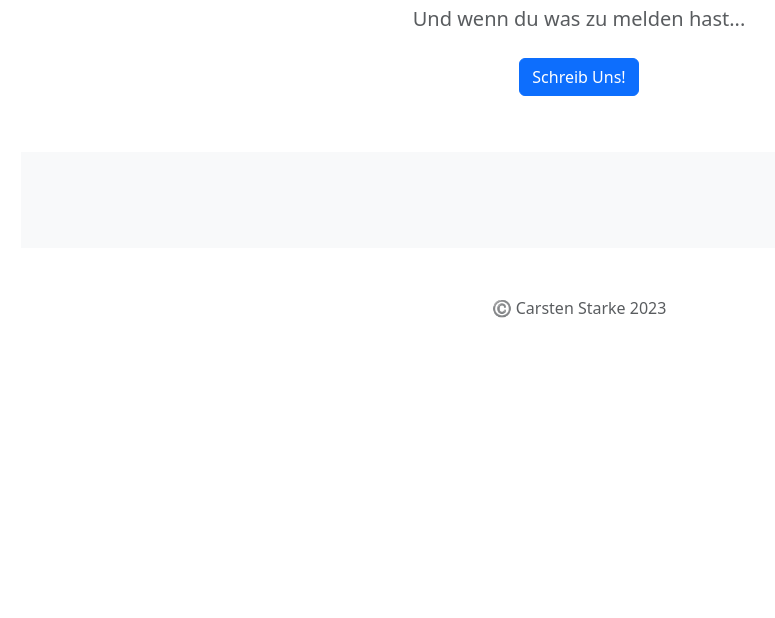
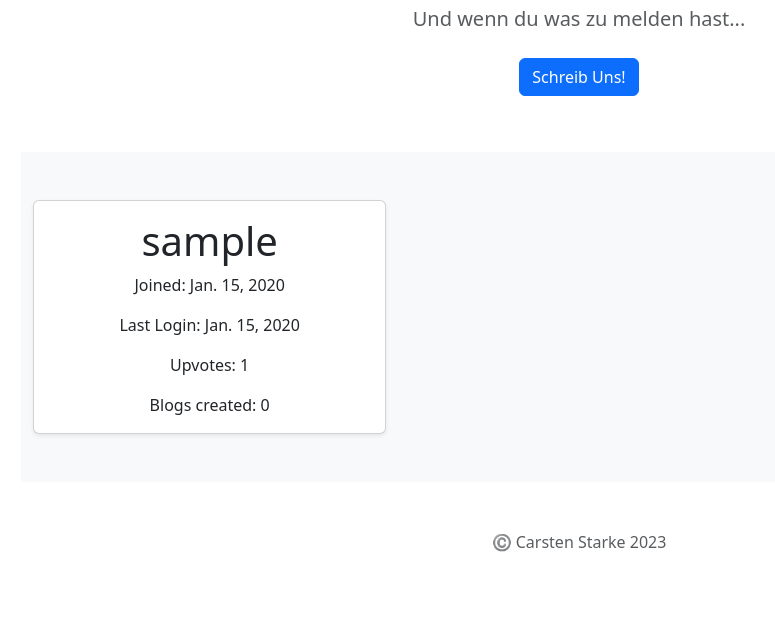
Before and after one commit to carstark/family_website, a Django app: page / in a window 1280 px wide. Shown: the part 228-846 px from the top of the page, without its empty margins (61-836 px from the left). Before the commit the page ends 546 px from the top, so only its background shows below. Run offline with Django 4.2, Linux system fonts and the light colour scheme; tables that the repository leaves empty hold one stand-in row (values such as "Sample post"); data that the repository does not hold is empty.

Commit message:
User, Blog and Vote objects accessed for home page

```diff
--- a/accounts/templates/accounts/home.html
+++ b/accounts/templates/accounts/home.html
@@ -20,14 +20,16 @@
     <div class="container">
 
       <div class="row row-cols-1 row-cols-sm-2 row-cols-md-3 g-3">
-        {% for user in users.all %}
+        {% for username, userinfo in creators.items %}
         <div class="col">
           <div class="card shadow-sm">
             <img class="card-img-top" src="">
             <div class="card-body">
-              <h1 class="card-text text-center">{{ user.username }}</h1>
-              <p class="card-text text-center">joined: {{ user.date_joined.date }}</p>
-              <p class="card-text text-center">last login: {{ user.last_login.date }}</p>
+              <h1 class="card-text text-center">{{ username }}</h1>
+              <p class="card-text text-center">Joined: {{ userinfo.joined }}</p>
+              <p class="card-text text-center">Last Login: {{ userinfo.last_login }}</p>
+              <p class="card-text text-center">Upvotes: {{ userinfo.upvotes }}</p>
+              <p class="card-text text-center">Blogs created: {{ userinfo.blogs_created }}</p>
             </div>
           </div>
         </div>
--- a/accounts/views.py
+++ b/accounts/views.py
@@ -1,6 +1,7 @@
 from django.shortcuts import render, redirect
 from django.contrib.auth.models import User
 from django.contrib import auth
+from blog.models import Blog, Vote
 
 
 def signup(request):
@@ -43,6 +44,17 @@ def logout(request):
 
 
 def home(request):
-    users = User.objects.all()[1:]
-    User.last_login
-    return render(request, 'accounts/home.html', {'users': users})
+    users = User.objects.all()#[1:]
+    creators = {}
+    for user in users:
+        username = user.username
+        joined = user.date_joined.date
+        last_login = user.last_login.date
+        upvotes = Vote.objects.all().filter(author=user).count()
+        blogs_created = Blog.objects.all().filter(author=user).count()
+        creators[username] = {'joined': joined,
+                              'last_login': last_login,
+                              'upvotes': upvotes,
+                              'blogs_created': blogs_created,
+                              }
+    return render(request, 'accounts/home.html', {'creators': creators})
```
